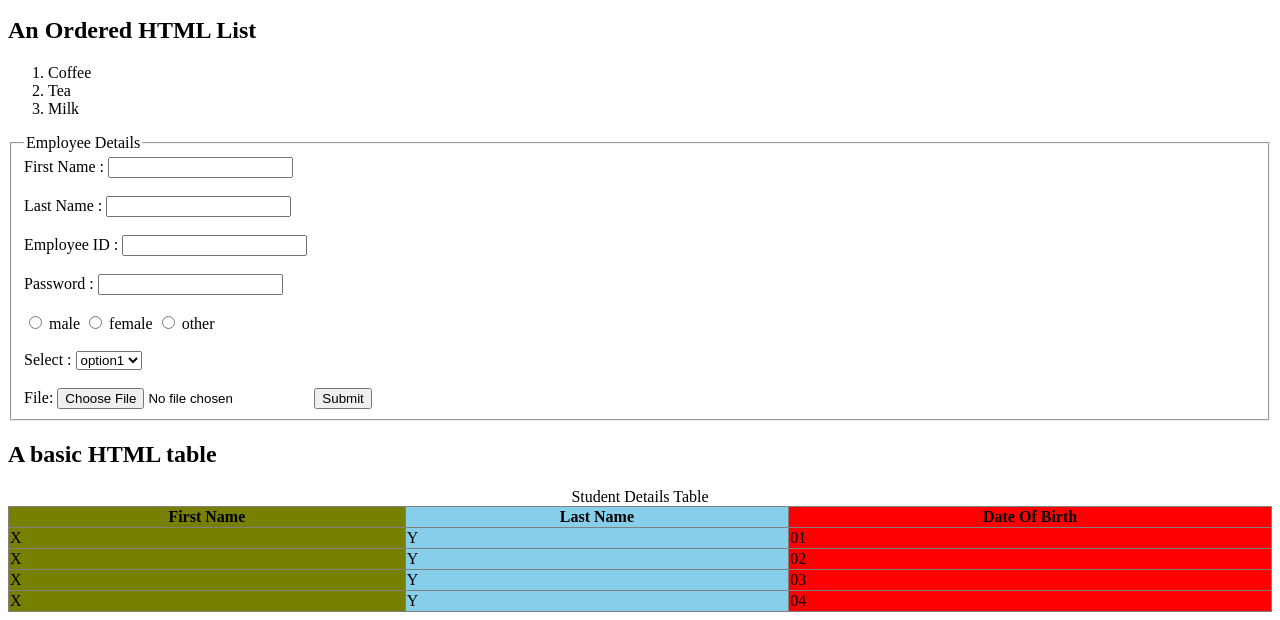
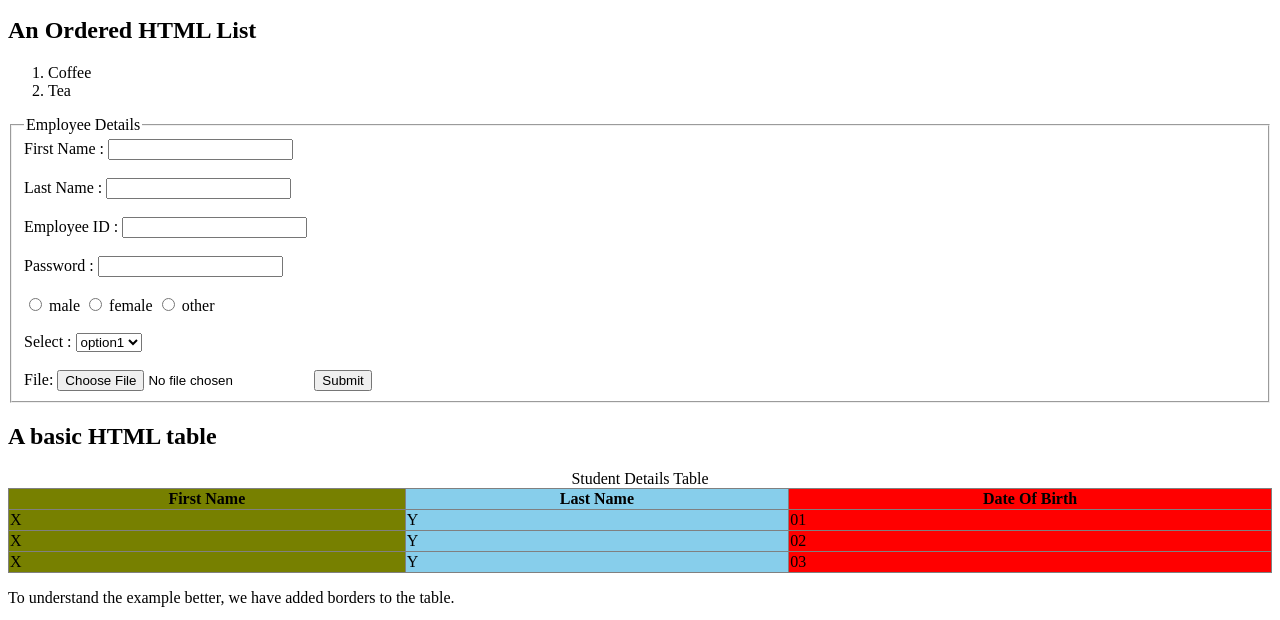
Before and after one commit to rahad2004/web-development-asset-batch1, a plain HTML site: page Html Grid/basic.html in a window 1280 px wide. Shown: the part 826-1446 px from the top of the page. Drawn offline with Linux system fonts and the light colour scheme; grey boxes are pictures that could not be loaded.

Commit message:
all done

```diff
--- a/Html Grid/basic.html
+++ b/Html Grid/basic.html
@@ -53,7 +53,6 @@
     <ol>
       <li>Coffee</li>
       <li>Tea</li>
-      <li>Milk</li>
     </ol>
 
     <fieldset>
@@ -129,11 +128,6 @@
           <td>Y</td>
           <td>03</td>
         </tr>
-        <tr>
-          <td>X</td>
-          <td>Y</td>
-          <td>04</td>
-        </tr>
       </tbody>
     </table>
 
```
